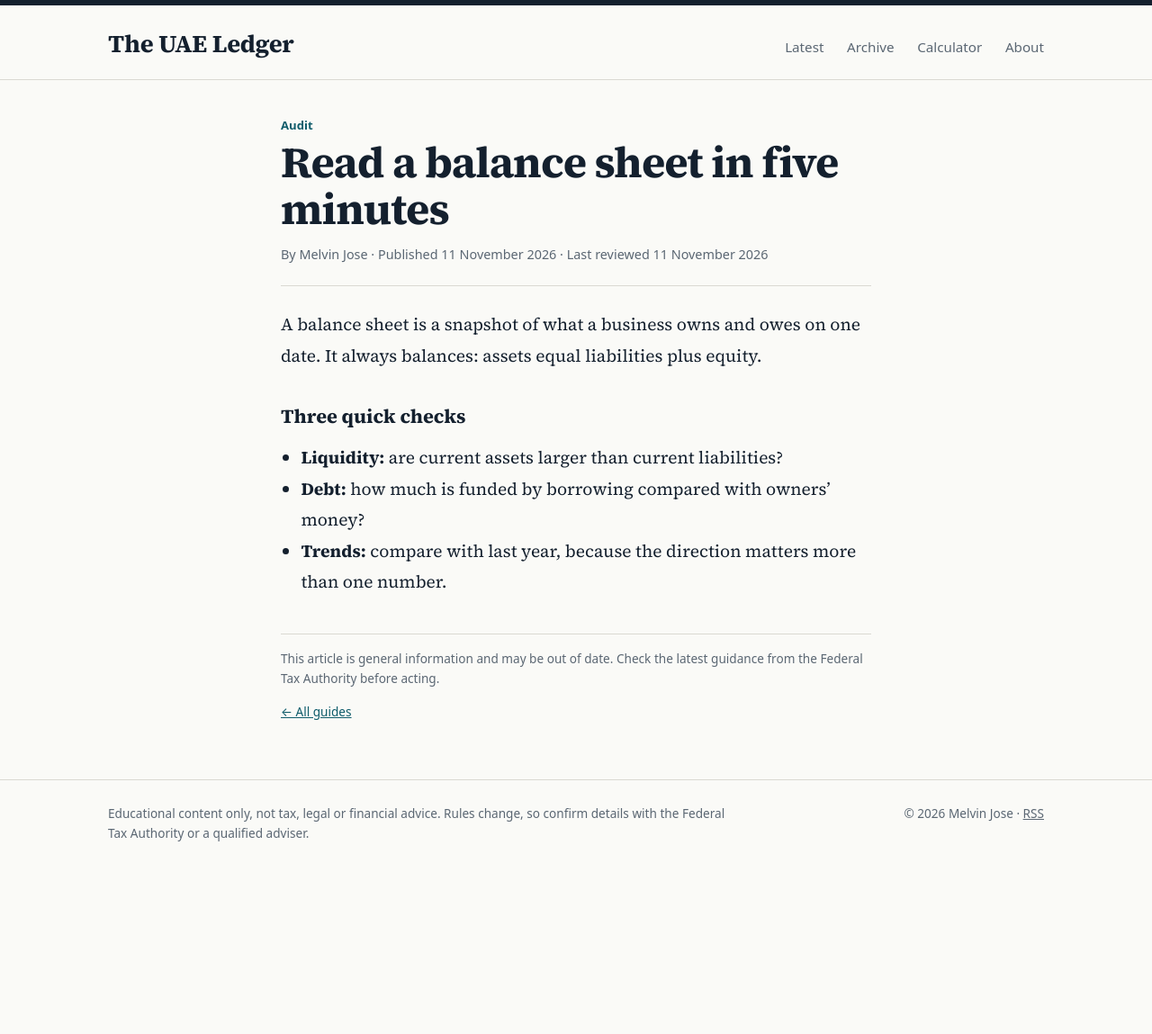
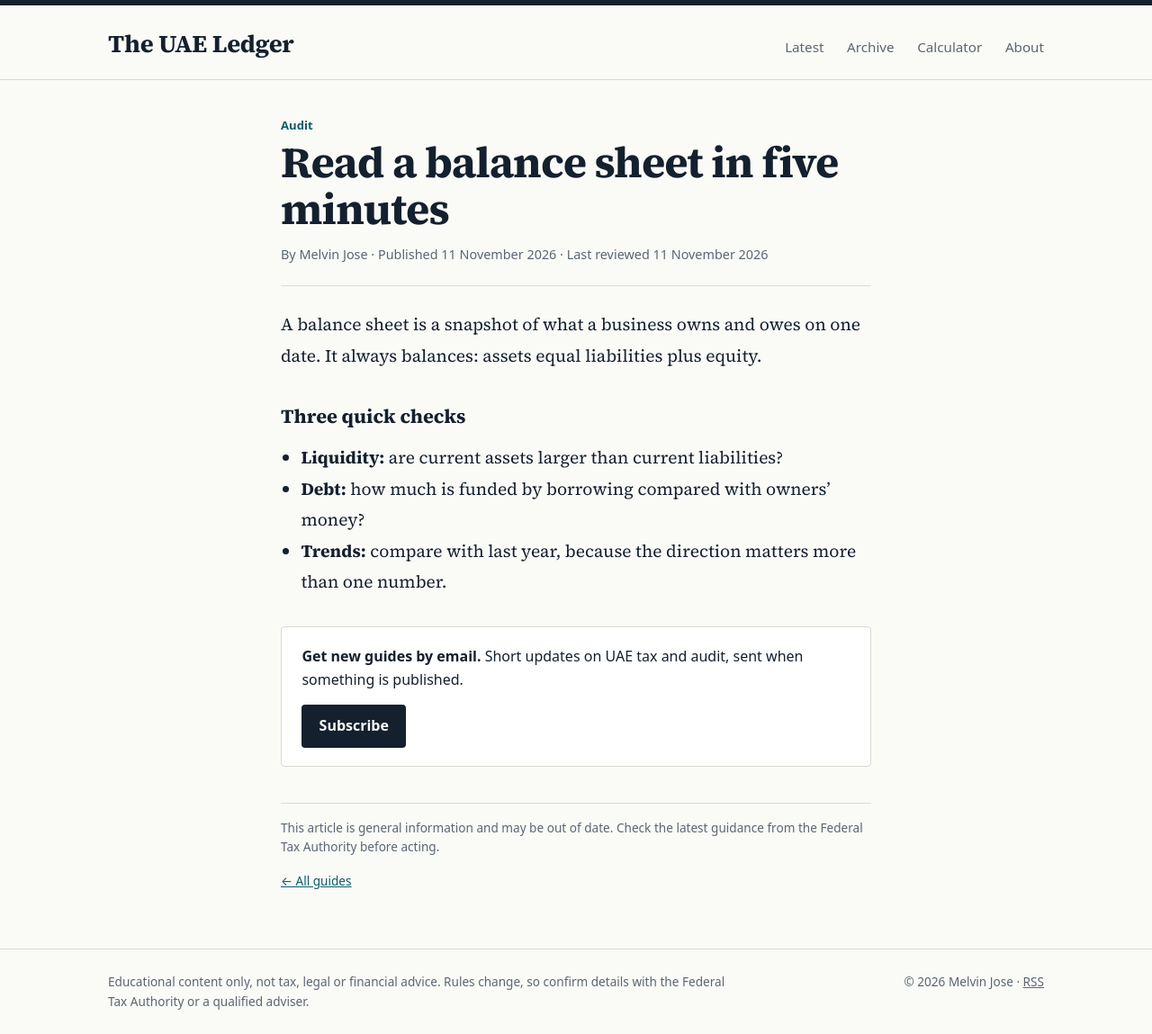
Before and after one commit to MelvinJose108/melvinjose.github.io, a Jekyll site: the page built from _posts/2026-11-11-balance-sheet.md, in a window 1280 px wide. Shown: the whole page at 90% size. Built offline with Jekyll 4.4.1, drawn with Linux system fonts in a browser that asks for light colours; before the commit the page ends 962 px from its top, so only the background shows below that; some of the changed lines change nothing that is shown.

Commit message:
Update _config.yml

```diff
--- a/_config.yml
+++ b/_config.yml
@@ -3,7 +3,7 @@ description: Plain-English guides and updates on UAE Corporate Tax, VAT and audi
 url: https://camelvinjose.com
 author: Melvin Jose
 # Paste your newsletter signup page link here (Substack, Beehiiv, MailerLite...) to show a button on the home page
-newsletter_url: ""
+newsletter_url: "https://melvinjoseuae.substack.com/subscribe"
 permalink: /guides/:title/
 plugins:
   - jekyll-feed
```
